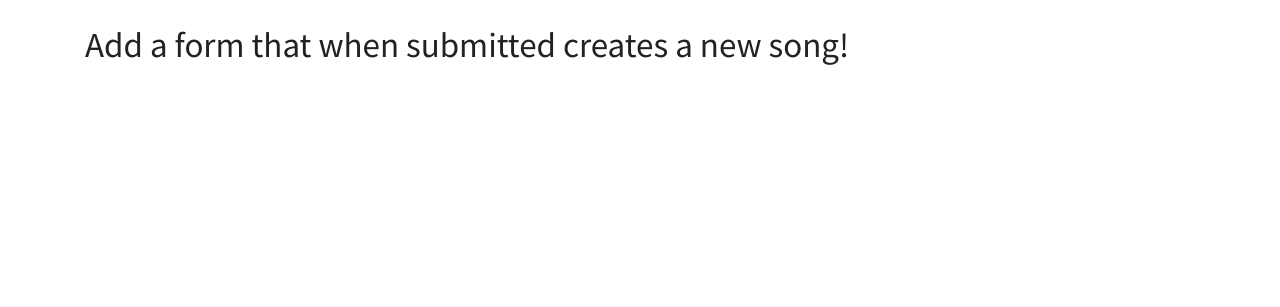
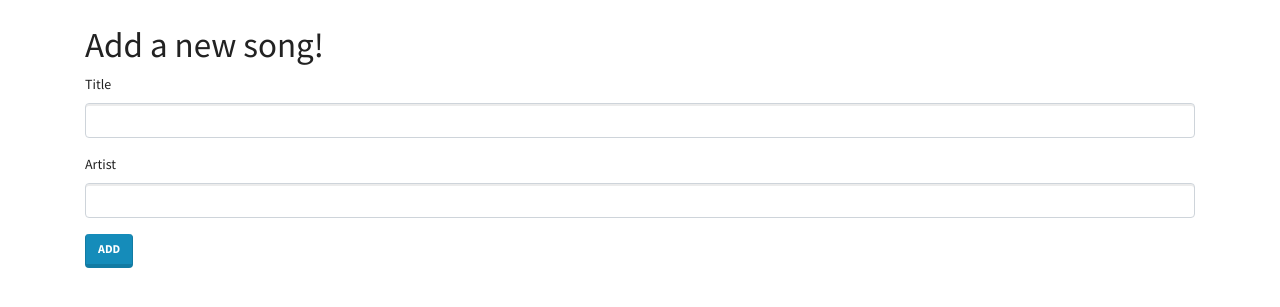
Before and after one commit to KyamranR/Assessment-4---Database-DJ, a Flask app: template playlist-app/templates/new_song.html in a window 1280 px wide. Shown: the part 57-364 px from the top of the page. Run offline with Flask 3, Linux system fonts and the light colour scheme; the template is opened without the code that fills it: values that come from a table or form of the project are taken from there, others are empty; some libraries are stand-ins or nearby versions.

Commit message:
finished the exercises

```diff
--- a/playlist-app/app.py
+++ b/playlist-app/app.py
@@ -10,7 +10,9 @@ app.config['SQLALCHEMY_TRACK_MODIFICATIONS'] = False
 app.config['SQLALCHEMY_ECHO'] = True
 
 connect_db(app)
-db.create_all()
+
+with app.app_context():
+    db.create_all()
 
 app.config['SECRET_KEY'] = "I'LL NEVER TELL!!"
 
@@ -45,7 +47,8 @@ def show_all_playlists():
 def show_playlist(playlist_id):
     """Show detail on specific playlist."""
 
-    # ADD THE NECESSARY CODE HERE FOR THIS ROUTE TO WORK
+    playlist = Playlist.query.get_or_404(playlist_id)
+    return render_template('playlist.html', playlist=playlist)
 
 
 @app.route("/playlists/add", methods=["GET", "POST"])
@@ -56,7 +59,19 @@ def add_playlist():
     - if valid: add playlist to SQLA and redirect to list-of-playlists
     """
 
-    # ADD THE NECESSARY CODE HERE FOR THIS ROUTE TO WORK
+    form = PlaylistForm()
+
+    if form.validate_on_submit():
+        name = form.name.data
+        description = form.description.data
+
+        new_playlist = Playlist(name=name, description=description)
+        db.session.add(new_playlist)
+        db.session.commit()
+
+        return redirect('/playlists')
+
+    return render_template('new_playlist.html', form=form)
 
 
 ##############################################################################
@@ -75,7 +90,9 @@ def show_all_songs():
 def show_song(song_id):
     """return a specific song"""
 
-    # ADD THE NECESSARY CODE HERE FOR THIS ROUTE TO WORK
+    song = Song.query.get_or_404(song_id)
+    playlists = Playlist.query.filter(Playlist.playlist_songs.any(song_id=song.id)).all()
+    return render_template('song.html', song=song, playlists=playlists)
 
 
 @app.route("/songs/add", methods=["GET", "POST"])
@@ -86,7 +103,19 @@ def add_song():
     - if valid: add playlist to SQLA and redirect to list-of-songs
     """
 
-    # ADD THE NECESSARY CODE HERE FOR THIS ROUTE TO WORK
+    form = SongForm()
+
+    if form.validate_on_submit():
+        title = form.title.data
+        artist = form.artist.data
+
+        new_song = Song(title=title, artist=artist)
+        db.session.add(new_song)
+        db.session.commit()
+
+        return redirect('/songs')
+
+    return render_template('new_song.html', form=form)
 
 
 @app.route("/playlists/<int:playlist_id>/add-song", methods=["GET", "POST"])
@@ -102,12 +131,17 @@ def add_song_to_playlist(playlist_id):
 
     # Restrict form to songs not already on this playlist
 
-    curr_on_playlist = ...
-    form.song.choices = ...
+    curr_on_playlist = [song.id for song in playlist.playlist_songs]
+    songs = Song.query.filter(Song.id.notin_(curr_on_playlist)).all()
+    form.song.choices = [(song.id, song.title) for song in songs]
 
     if form.validate_on_submit():
 
-          # ADD THE NECESSARY CODE HERE FOR THIS ROUTE TO WORK
+          song_id = form.song.data
+
+          playlist_song = PlaylistSong(playlist_id=playlist_id, song_id=song_id)
+          db.session.add(playlist_song)
+          db.session.commit()
 
           return redirect(f"/playlists/{playlist_id}")
 
--- a/playlist-app/forms.py
+++ b/playlist-app/forms.py
@@ -1,19 +1,22 @@
 """Forms for playlist app."""
 
-from wtforms import SelectField
+from wtforms import SelectField, TextAreaField, StringField
+from wtforms.validators import InputRequired, Length
 from flask_wtf import FlaskForm
 
 
 class PlaylistForm(FlaskForm):
     """Form for adding playlists."""
 
-    # Add the necessary code to use this form
+    name = StringField('Name:', validators=[InputRequired(), Length(min=1, max=50)])
+    description = TextAreaField('Description:', validators=[InputRequired()])
 
 
 class SongForm(FlaskForm):
     """Form for adding songs."""
 
-    # Add the necessary code to use this form
+    title = StringField('Title', validators=[InputRequired(), Length(min=1, max=50)])
+    artist = StringField('Artist', validators=[InputRequired(), Length(min=1, max=50)])
 
 
 # DO NOT MODIFY THIS FORM - EVERYTHING YOU NEED IS HERE
--- a/playlist-app/models.py
+++ b/playlist-app/models.py
@@ -13,6 +13,8 @@ class Playlist(db.Model):
     id = db.Column(db.Integer, primary_key=True, unique=True)
     name = db.Column(db.String(50), nullable=False)
     description = db.Column(db.Text, nullable=False)
+
+    playlist_songs = db.relationship('PlaylistSong', backref='playlist', cascade='all, delete-orphan')
 
 
 class Song(db.Model):
@@ -35,8 +37,7 @@ class PlaylistSong(db.Model):
     playlist_id = db.Column(db.Integer, db.ForeignKey('playlists.id'), nullable=False)
     song_id = db.Column(db.Integer, db.ForeignKey('songs.id'), nullable=False)
 
-    playlist = db.relationship('Playlist', backref='playlist_songs', cascade='all, delete-orphan')
-    song = db.relationship('Song', backref='playlist_songs', cascade='all, delete-orphan')
+    song = db.relationship('Song', backref='playlist_songs')
 
     def __repr__(self):
         return f'<PlaylistSong id={self.id} playlist_id={self.playlist_id} song_id={self.song_id}>'
--- a/playlist-app/templates/new_song.html
+++ b/playlist-app/templates/new_song.html
@@ -1,7 +1,21 @@
-{% extends 'base.html' %}
+{% extends 'base.html' %} {% block content %}
 
-{% block content %}
+<h1>Add a new song!</h1>
 
-<h1>Add a form that when submitted creates a new song!</h1>
-
+<form action="{{ url_for('add_song') }}" method="post">
+  {{ form.hidden_tag() }}
+  <div class="form-group">
+    {{ form.title.label }} {{ form.title(class='form-control') }} {% for error
+    in form.title.errors %}
+    <span class="text-danger">{{ error }}</span>
+    {% endfor %}
+  </div>
+  <div class="form-group">
+    {{ form.artist.label }} {{ form.artist(class='form-control') }} {% for error
+    in form.artist.errors %}
+    <span class="text-danger">{{ error }}</span>
+    {% endfor %}
+  </div>
+  <button type="submit" class="btn btn-primary">Add</button>
+</form>
 {% endblock %}
```
Also changed, not shown: playlist-app/templates/add_song_to_playlist.html (+11 -4 lines), playlist-app/templates/new_playlist.html (+18 -3 lines), playlist-app/templates/playlist.html (+7 -5 lines), playlist-app/templates/song.html (+9 -4 lines).
